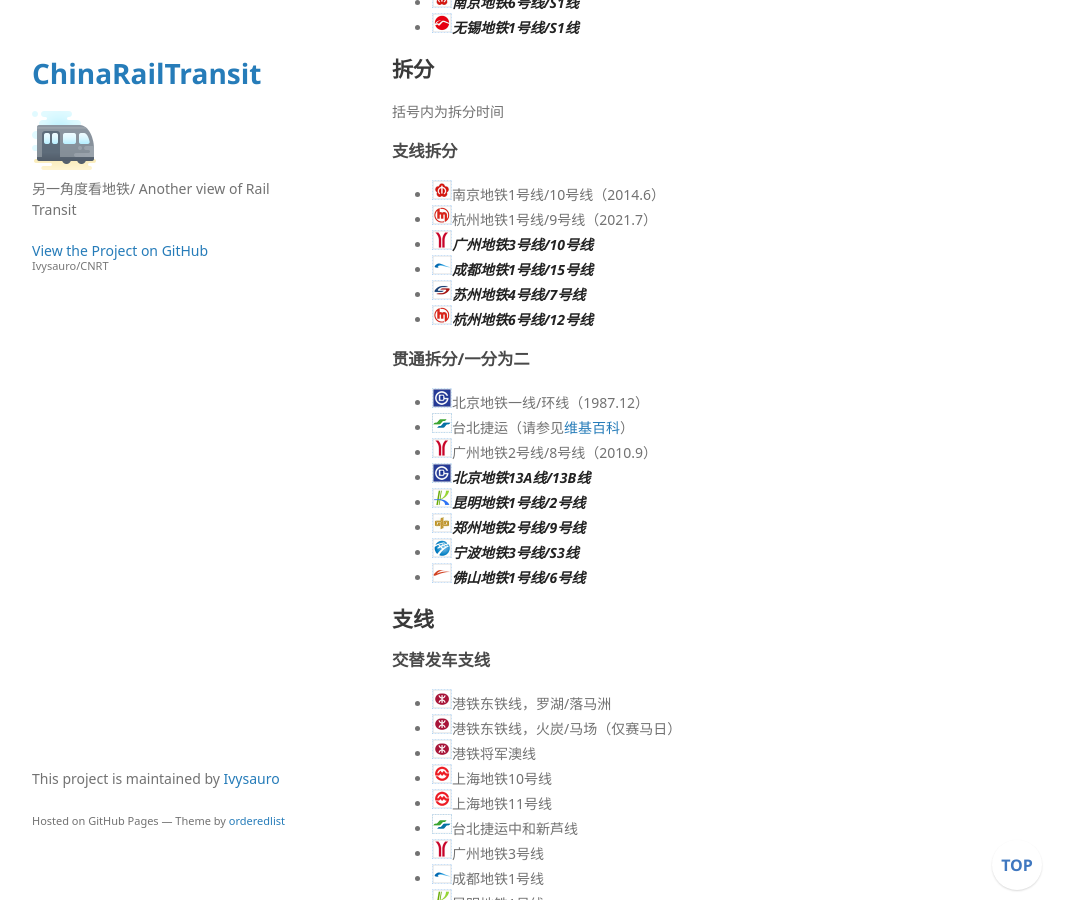
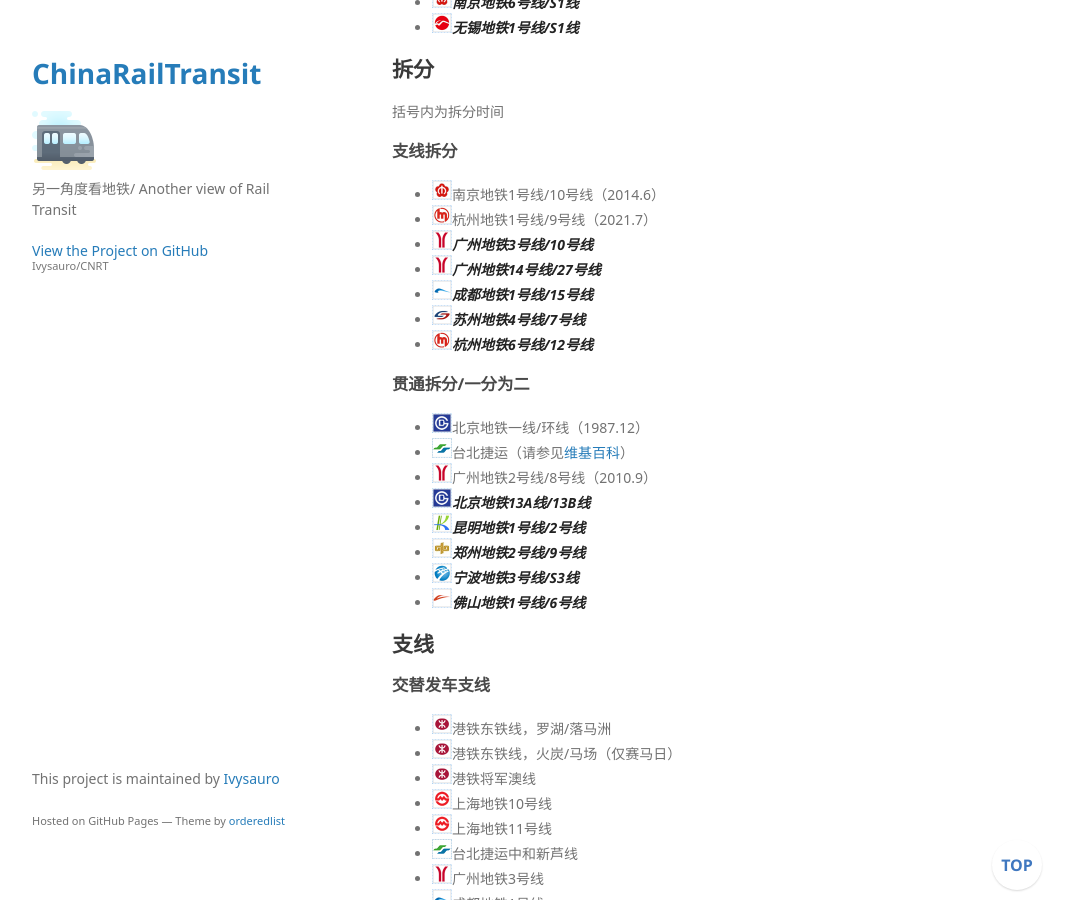
Before and after one commit to Ivysauro/CNRT, a Jekyll site: the page built from data/SpOp.md, in a window 1280 px wide and 900 px high, scrolled down 3567 px. Shown: the whole window, without its empty margins (178-1249 px from the left). Built offline with Jekyll 4.4.1, drawn with Linux system fonts in a browser that asks for light colours; some web fonts are replaced; our own code applies the rules of GitHub Pages for plain Markdown files; a script that is not in the unit is left out; some of the changed text lies outside the part shown.

Commit message:
特殊运营方式相关修改
1. 新增广州14号线知识城支线拆分
2. 南海新交通（有轨电车1号线）已经入网

```diff
--- a/data/SpOp.md
+++ b/data/SpOp.md
@@ -153,6 +153,7 @@
 - <img src="https://raw.githubusercontent.com/Ivysauro/CNRT/master/images/city/nj.gif" width="20" hegiht="20"/>南京地铁1号线/10号线（2014.6）
 - <img src="https://raw.githubusercontent.com/Ivysauro/CNRT/master/images/city/hz.gif" width="20" hegiht="20"/>杭州地铁1号线/9号线（2021.7）
 - <img src="https://raw.githubusercontent.com/Ivysauro/CNRT/master/images/city/gz.gif" width="20" hegiht="20"/>***广州地铁3号线/10号线***
+- <img src="https://raw.githubusercontent.com/Ivysauro/CNRT/master/images/city/gz.gif" width="20" hegiht="20"/>***广州地铁14号线/27号线***
 - <img src="https://raw.githubusercontent.com/Ivysauro/CNRT/master/images/city/cd.gif" width="20" hegiht="20"/>***成都地铁1号线/15号线***
 - <img src="https://raw.githubusercontent.com/Ivysauro/CNRT/master/images/city/suz.gif" width="20" hegiht="20"/>***苏州地铁4号线/7号线***
 - <img src="https://raw.githubusercontent.com/Ivysauro/CNRT/master/images/city/hz.gif" width="20" hegiht="20"/>***杭州地铁6号线/12号线***
@@ -239,6 +240,7 @@
 - <img src="https://raw.githubusercontent.com/Ivysauro/CNRT/master/images/city/sz.gif" width="20" hegiht="20"/>~~深圳地铁3号线~~（2010.12-2011.6）
 - <img src="https://raw.githubusercontent.com/Ivysauro/CNRT/master/images/city/nj.gif" width="20" hegiht="20"/>~~南京地铁S8线~~（2014.8-2015.4）
 - <img src="https://raw.githubusercontent.com/Ivysauro/CNRT/master/images/city/qd.gif" width="20" hegiht="20"/>~~青岛地铁13号线~~（2018.12-2021.12）
+- <img src="https://raw.githubusercontent.com/Ivysauro/CNRT/master/images/city/fs.gif" width="20" hegiht="20"/>~~佛山南海有轨电车1号线~~（2021.8-2022.11）
 
 ### 未成网时互不联通
 #### <img src="https://raw.githubusercontent.com/Ivysauro/CNRT/master/images/city/bj.gif" width="20" hegiht="20"/>北京
```
